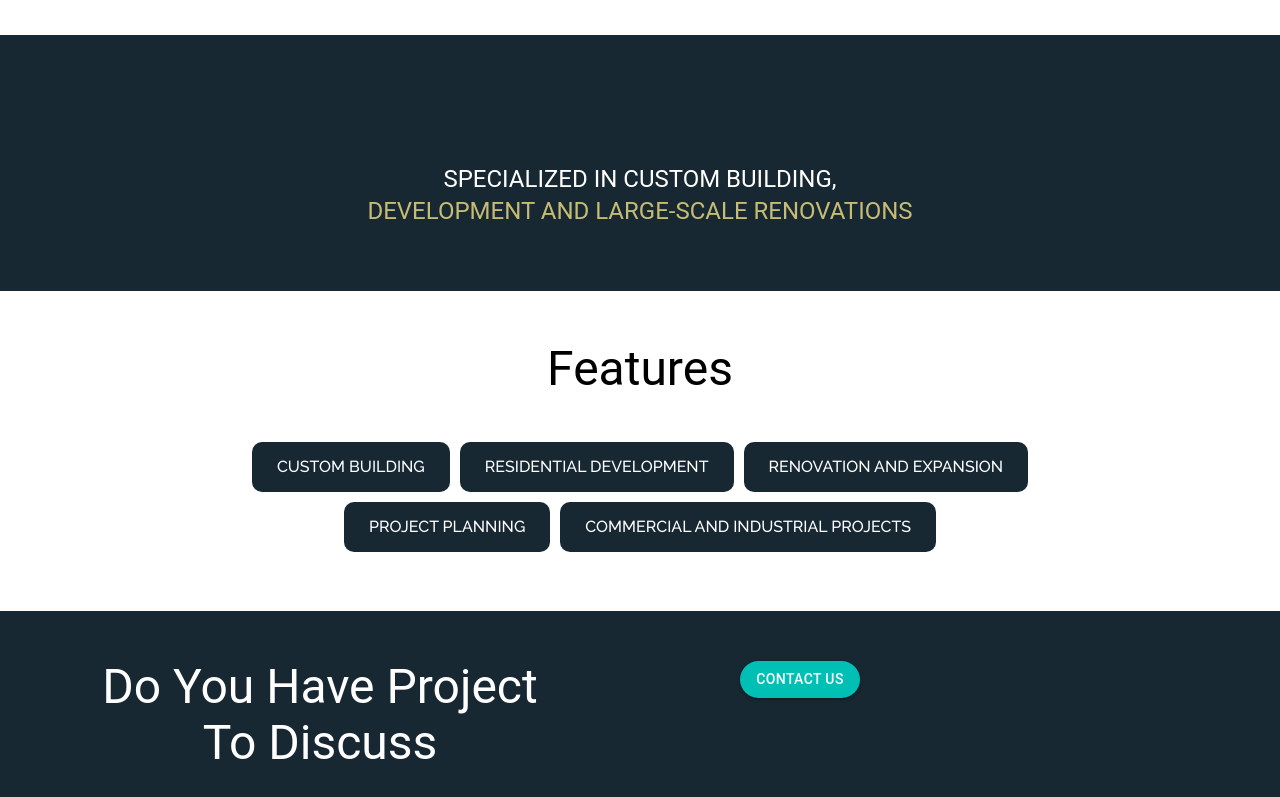
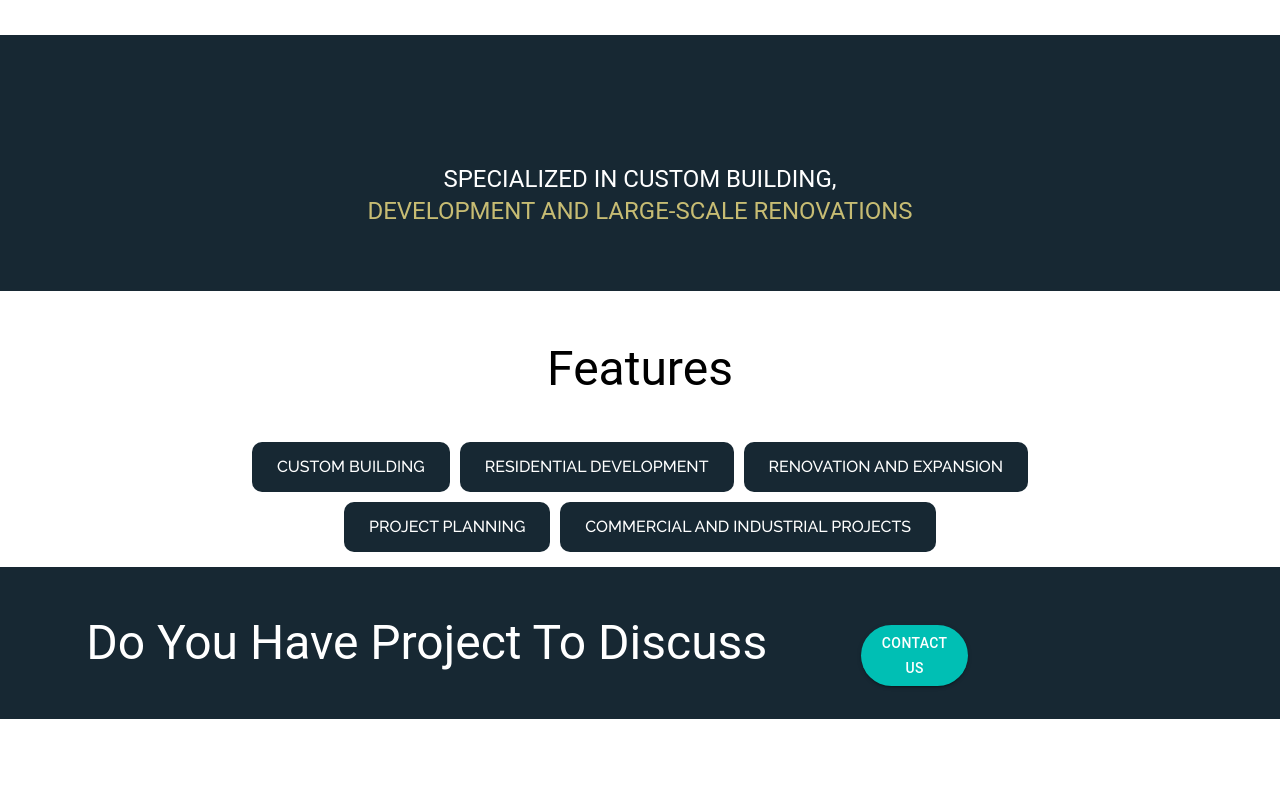
Before and after one commit to princejohnson37/rathinam-react, a React (Create React App) app: page / in a window 1280 px wide. Shown: the part 987-1784 px from the top of the page. After the commit the page ends 1706 px from the top, so only its background shows below. Built offline with nearby package versions, Linux system fonts and the light colour scheme.

Commit message:
par4, 5 height issue fixed

```diff
--- a/src/components/part4/Part4.css
+++ b/src/components/part4/Part4.css
@@ -4,7 +4,7 @@
   align-items: center;
   justify-items: center;
   background-color: white;
-  height: 40vh;
+  height: auto;
 }
 
 .rect-sm-container {
--- a/src/components/part4/Part4.jsx
+++ b/src/components/part4/Part4.jsx
@@ -1,4 +1,4 @@
-import { Chip, Typography } from "@mui/material";
+import { Box, Chip, Typography } from "@mui/material";
 import { Container } from "@mui/system";
 import React from "react";
 import "./Part4.css";
@@ -14,7 +14,7 @@ function Part4() {
       <Chip label="RENOVATION AND EXPANSION" />
       <Chip label="PROJECT PLANNING" />
       <Chip label="COMMERCIAL AND INDUSTRIAL PROJECTS" /> */}
-      <Container maxWidth="md">
+      <Container maxWidth="md" className="part-four-container">
         <div className="rect-sm-container">CUSTOM BUILDING</div>
         <div className="rect-sm-container">RESIDENTIAL DEVELOPMENT</div>
         <div className="rect-sm-container">RENOVATION AND EXPANSION</div>
--- a/src/components/part5/Part5.jsx
+++ b/src/components/part5/Part5.jsx
@@ -4,14 +4,14 @@ import React from "react";
 function Part5() {
   return (
     <Grid container sx={{ bgcolor: "#172833" }} maxWidth="xl">
-      <Grid item xs={12} lg={6}>
+      <Grid item xs={12} lg={8}>
         <Container maxWidth="xl">
           <Typography sx={{ p: 3, m: 3 }} color="white" variant="h3">
             Do You Have Project To Discuss
           </Typography>
         </Container>
       </Grid>
-      <Grid item xs={12} lg={3}>
+      <Grid item xs={12} lg={1} m={1}>
         <Button
           variant="contained"
           sx={{
```
